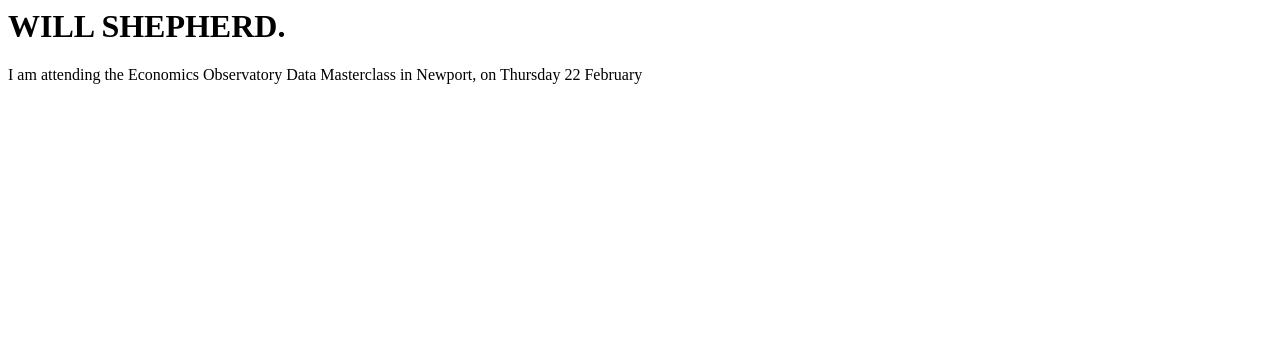
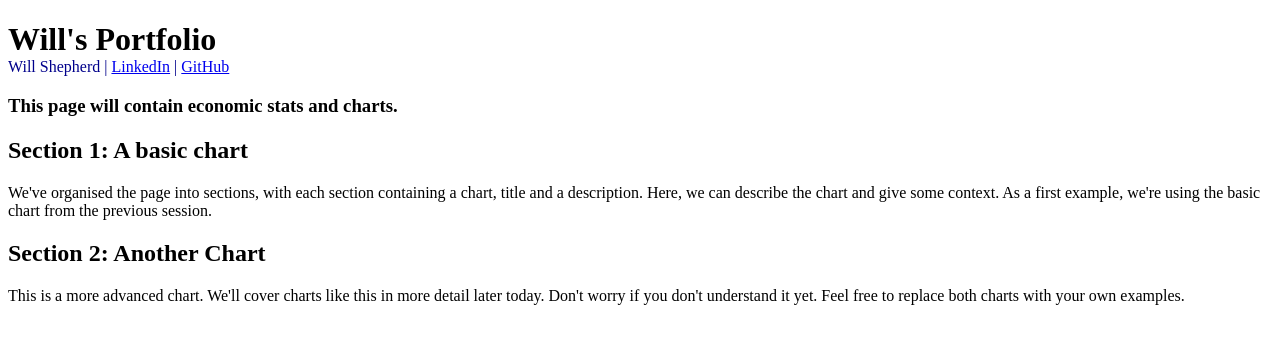
Before and after one commit to shepherdwill/shepherdwill.github.io, a plain HTML site: page index.html in a window 1280 px wide. Drawn offline with Linux system fonts and the light colour scheme; a script that the page names is missing.

Commit message:
Add files via upload

```diff
--- a/index.html
+++ b/index.html
@@ -1,8 +1,100 @@
+<!-- This HTML file provides a simple example of a portfolio page. It contains a header, a few sections, and a few charts. -->
+<!-- It works with the three css files in this folder: example1.css, example2.css and example3.css. -->
+<!-- The HTML file defines the structure of the page, and the CSS files define how it looks. -->
+<!-- The CSS examples are all designed to work with this page. Try swapping them out on line 29 and see what happens. -->
+
+<!-- Take a look around and make your own copy to adapt for your own use. -->
+
+<!-- This is a comment -->
+<!-- Comments are not displayed in the browser -->
+<!-- They can be used to leave notes in the code -->
+
+<!DOCTYPE html>
 <html>
-  <body>
-<h1> WILL SHEPHERD. </h1>
+    <!-- HTML is heirarchial: tags like this define elements on the page.
+    Each tag does something different. For example:
+        - The <html> tag defines the whole document.
+        - The <h1> tag defines a large heading
+        - The <p> tag defines a paragraph
+        - Tags appear as an opening <div> and closing </div> pair
+    -->
 
-<p> I am attending the Economics Observatory Data Masterclass in Newport, on Thursday 22 February </p>
-  </body>
+<head>
+    <!-- The head tag links to resources our page needs and defines information about it. Tags in the <head> aren't displayed on the page. -->
+
+    <!-- This is a link to a stylesheet which contains rules about how each element on the page should be defined-->
+    <!-- Try swapping example1.css to another, and take a look at example1.css to see if you understand it-->
+    <link rel="stylesheet" type="text/css" href="s2_example2.css">
+    <title>My Portfolio</title> <!-- The title displayed in the browser tab, not on the page itself -->
+
+    <!-- This is a link to the vega-lite which we're using to make graphs -->
+    <script src="https://cdn.jsdelivr.net/npm/vega@5"></script>
+    <script src="https://cdn.jsdelivr.net/npm/vega-lite@5"></script>
+    <script src="https://cdn.jsdelivr.net/npm/vega-embed@6"></script>
+</head>
+
+<body>
+<!-- The body tag contains the elements that visitors to our page will see. -->
+    <h1 style="margin-bottom: 0px;"> <!-- we can also style elements directly in the HTML by setting the style= atrribute of a tag. -->
+        <!-- This is a header, it is the largest text on the page -->
+        Will's Portfolio
+    </h1>
+    <p style="margin-top: 0px; color: darkblue">
+        <!-- we're setting the margin to 0px so the header and authour name are close together -->
+        Will Shepherd | <a href="https://www.linkedin.com/in/finnmcevoy/">LinkedIn</a> | <a
+            href="https://www.github.com/shepherdwill">GitHub</a>
+    </p>
+    <h3>
+         This page will contain economic stats and charts.
+    </h3>
+
+    <!-- We're organising the page into sections, with each section containing a chart, title and a description -->
+    <section>
+        <div class="chart-description">
+            <h2>Section 1: A basic chart</h2>
+            <p> <!-- This is a paragraph, it's the main way to display text on a web page -->
+                We've organised the page into sections, with each section containing a chart, title and a description. Here, we can describe the chart and give some context.
+                As a first example, we're using the basic chart from the previous session.
+            </p>
+        </div>
+        <figure id="Location1"></figure> <!-- we give it an id so we can put a vega-lite graph here with VegaEmbed -->
+    </section>
+
+    <section>
+        <div class="chart-description"> <!-- we are grouping the title and description together so we can style them together -->
+            <h2>Section 2: Another Chart</h2>
+            <p> <!-- This is a paragraph, it's the main way to display text on a web page -->
+                This is a more advanced chart. We'll cover charts like this in more detail later today. Don't worry if you don't understand it yet.
+                Feel free to replace both charts with your own examples.
+            </p>
+        </div>
+        <figure id="Location2"></figure> <!-- we give it an id so we can put a vega-lite graph here with VegaEmbed -->
+    </section>
+
+    <!-- Do you want to add more sections? -->
+        <!-- Try copying pasting the section above -->
+        <!-- You'll need to change the id of the figure "<figure id="Location3"... -->
+        <!-- ... and add a new variable for the graph spec in the script at the bottom of the page -->
+
+
+    <!-- This is a script, it's a way to run JavaScript code on the page -->
+    <script>
+        // This is a comment in JavaScript - it's a different language to HTML and CSS
+
+        var figure_1_spec = "s2_chart1.json"; // We're storing the URL of the graph we want to display in a variable
+        var figure_2_spec = "https://raw.githubusercontent.com/EconomicsObservatory/courses/main/2/s2_chart2.json";
+
+        vegaEmbed('#Location1', figure_1_spec) // We're using the vegaEmbed function to put a graph in the element with id figure_1
+        vegaEmbed('#Location2', figure_2_spec)
+
+        // Do you want to add more graphs?
+        // try defining a new variable for figure_3_spec, adding VegaEmbed for Location3, and adding a new section in the HTML
+        // e.g.
+        // var figure_3_spec = ...
+        // vegaEmbed('#Location3', figure_3_spec)
+
+    </script>
+
+</body>
 
 </html>
```
